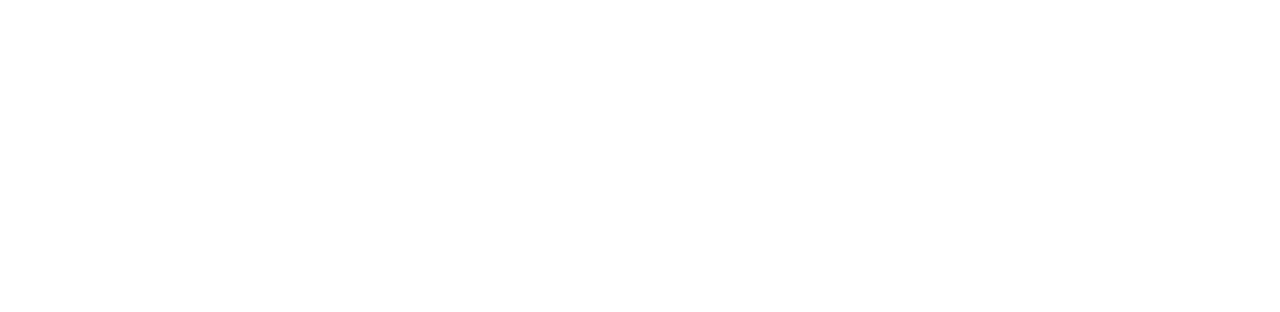
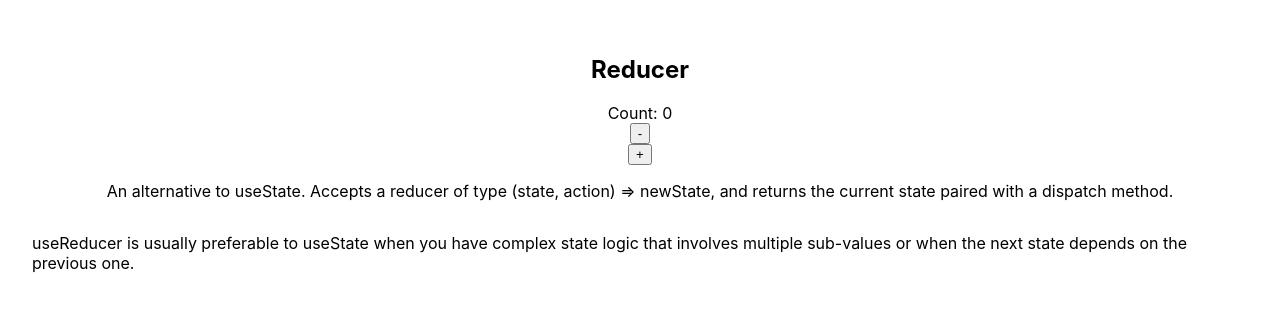
Before and after one commit to alexmkio/hooks-practice, a Next.js app: page / in a window 1280 px wide. Shown: the part 238-550 px from the top of the page. Built offline with nearby package versions, Linux system fonts and the light colour scheme.

Commit message:
Add example of useReducer

```diff
--- /dev/null
+++ b/components/Reducer/Reducer.js
@@ -0,0 +1,33 @@
+import { useReducer } from "react";
+
+const initialState = {count: 0};
+
+function reducer(state, action) {
+  switch (action.type) {
+    case 'increment':
+      return {count: state.count + 1};
+    case 'decrement':
+      return {count: state.count - 1};
+    default:
+      throw new Error();
+  }
+}
+
+export default function ReducerComponent() {
+  const [state, dispatch] = useReducer(reducer, initialState);
+
+  return (
+    <>
+      <h2>
+        <a href="https://reactjs.org/docs/hooks-reference.html#usereducer" target="_blank" rel="noopener noreferrer">
+          Reducer
+        </a>
+      </h2>
+      Count: {state.count}
+      <button onClick={() => dispatch({type: 'decrement'})}>-</button>
+      <button onClick={() => dispatch({type: 'increment'})}>+</button>
+      <p>An alternative to useState. Accepts a reducer of type (state, action) =&gt; newState, and returns the current state paired with a dispatch method.</p>
+      <p>useReducer is usually preferable to useState when you have complex state logic that involves multiple sub-values or when the next state depends on the previous one.</p>
+    </>
+  )
+}
--- a/pages/index.js
+++ b/pages/index.js
@@ -1,16 +1,17 @@
 import Head from 'next/head'
 import styles from '../styles/Home.module.css'
+import ReducerComponent from '../components/Reducer/Reducer'
 
 export default function Home() {
   return (
     <div className={styles.container}>
       <Head>
-        <title>Create Next App</title>
-        <meta name="description" content="Generated by create next app" />
+        <title>React Hooks</title>
+        <meta name="description" content="React Hooks practice" />
       </Head>
 
       <main className={styles.main}>
-
+        <ReducerComponent />
       </main>
     </div>
   )
```
